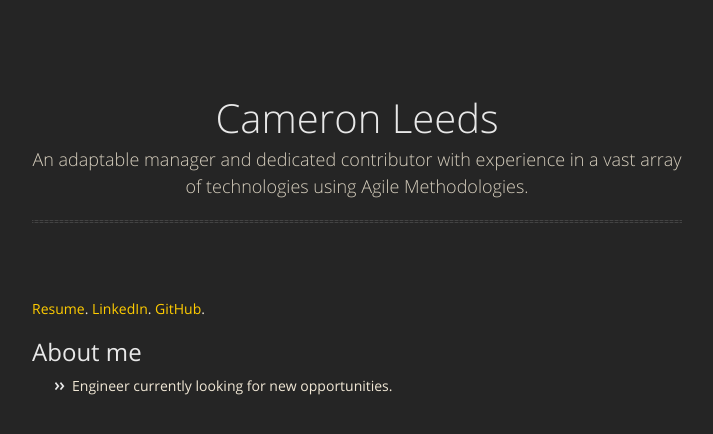
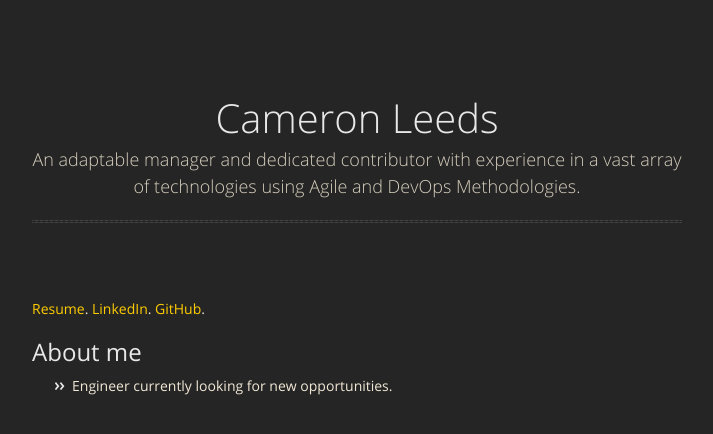
Before and after one commit to cameron-leeds/cameron-leeds.github.io, a Jekyll site: the page built from index.md, in a window 1280 px wide. Shown: the top 434 px of the page, without its empty margins (283-996 px from the left). Built offline with Jekyll 4.4.1, drawn with Linux system fonts in a browser that asks for light colours; nearby versions of some CDN libraries; our own code applies the rules of GitHub Pages for plain Markdown files.

```diff
--- a/_config.yml
+++ b/_config.yml
@@ -1,5 +1,5 @@
 title: Cameron Leeds
-description: An adaptable manager and dedicated contributor with experience in a vast array of technologies using Agile Methodologies.
+description: An adaptable manager and dedicated contributor with experience in a vast array of technologies using Agile and DevOps Methodologies.
 show_downloads: true
 google_analytics:
 theme: jekyll-theme-midnight
```
